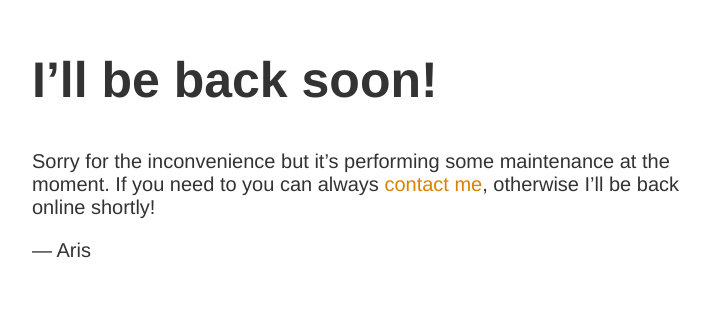
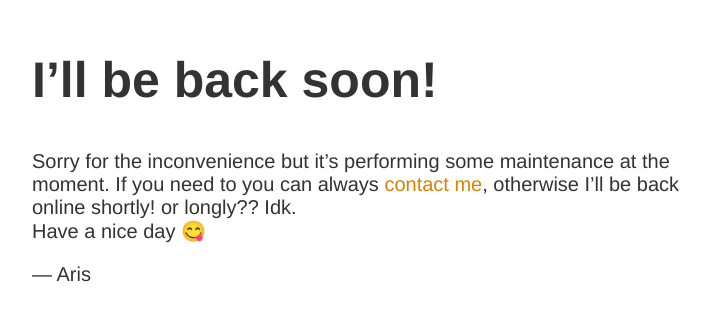
Before and after one commit to Annelies11/under-maintenance, a plain HTML site: page index.html in a window 1280 px wide. Shown: the part 149-470 px from the top of the page, without its empty margins (283-993 px from the left). Drawn offline with Linux system fonts and the light colour scheme.

Commit message:
Update index.html

```diff
--- a/index.html
+++ b/index.html
@@ -1,5 +1,5 @@
 <!doctype html>
-<title>Site Maintenance</title>
+<title>I'm Sorry</title>
 <style>
   body { text-align: center; padding: 150px; }
   h1 { font-size: 50px; }
@@ -12,7 +12,7 @@
 <article>
     <h1>I&rsquo;ll be back soon!</h1>
     <div>
-        <p>Sorry for the inconvenience but it&rsquo;s performing some maintenance at the moment. If you need to you can always <a href="https://www.instagram.com/aris_mahmvdi/">contact me</a>, otherwise I&rsquo;ll be back online shortly!</p>
+        <p>Sorry for the inconvenience but it&rsquo;s performing some maintenance at the moment. If you need to you can always <a href="https://www.instagram.com/aris_mahmvdi/">contact me</a>, otherwise I&rsquo;ll be back online shortly! or longly?? Idk. <br> Have a nice day 😋</p>
         <p>&mdash; Aris</p>
     </div>
 </article>
```
